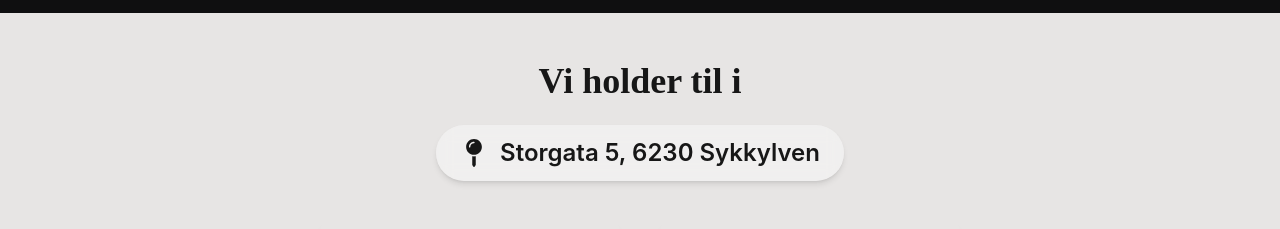
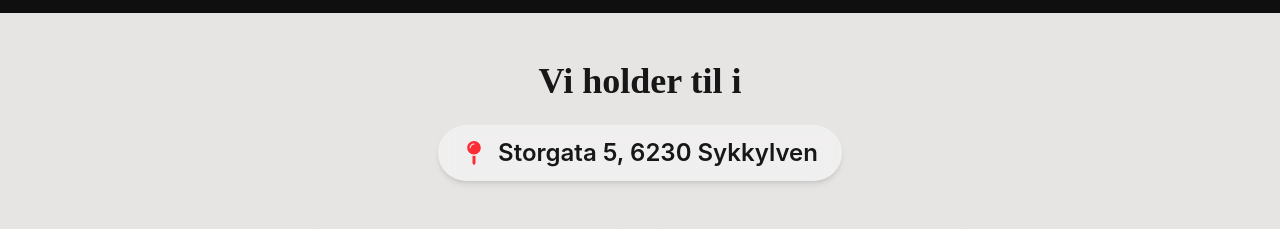
Before and after one commit to Reketino/Kjodes-Frisor, a Next.js app: page / in a window 1280 px wide. Shown: the part 2780-3009 px from the top of the page. Built offline with nearby package versions, Linux system fonts and the light colour scheme; grey boxes are pictures that could not be loaded.

Commit message:
style: added text red styling to mappin

```diff
--- a/src/components/home/LocationSection.jsx
+++ b/src/components/home/LocationSection.jsx
@@ -27,7 +27,10 @@ export default function LocationSection() {
 
                 "
                 >
-                 <FaMapPin size={28} />
+                 <FaMapPin
+                 size={24}
+                 className="text-red-500"
+                 />
                  <span className="text-2xl font-semibold">
                     Storgata 5, 6230 Sykkylven
                     </span>
```
